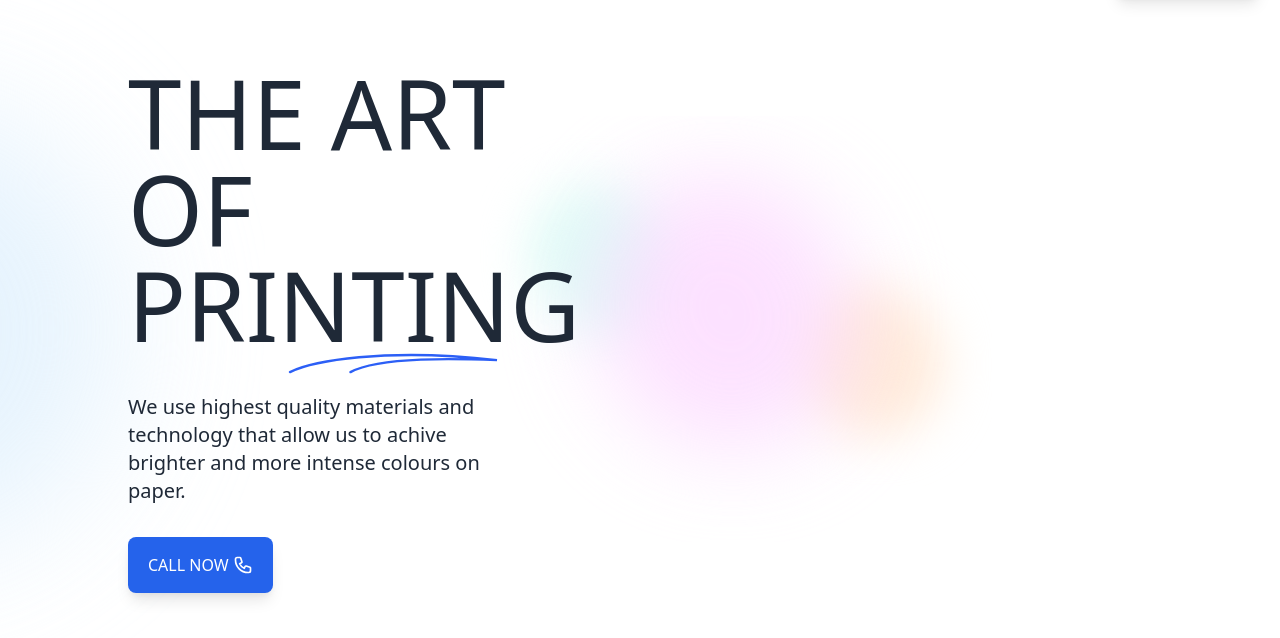
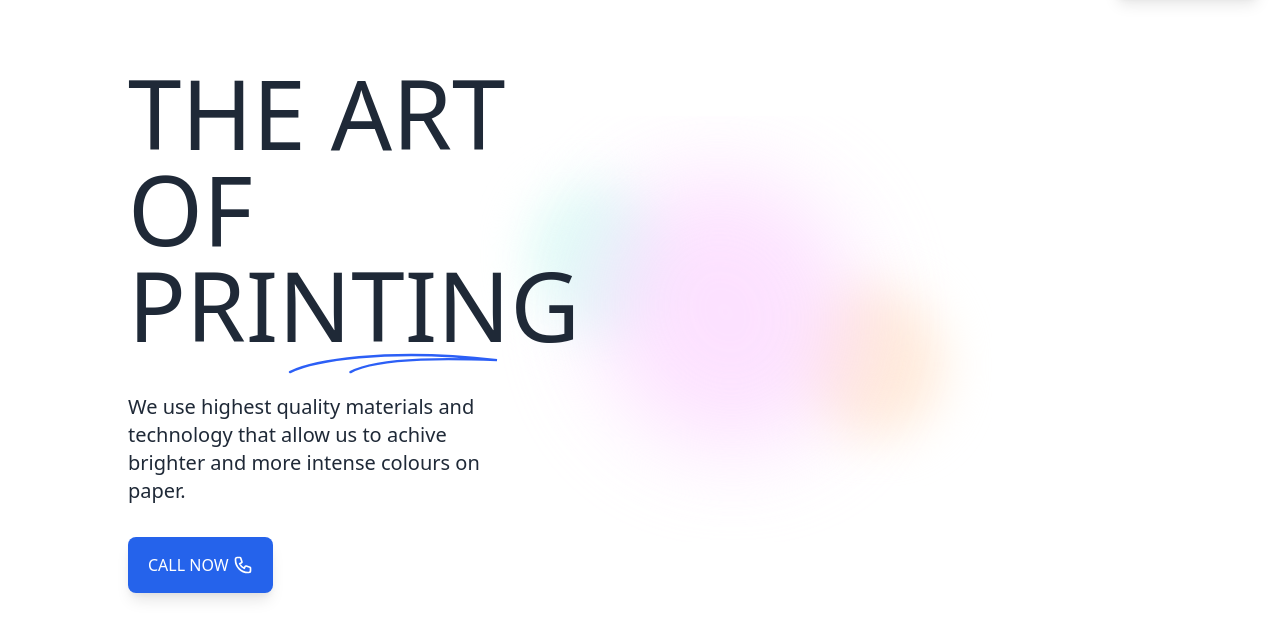
Before and after one commit to Centilllion/madhuriprinters, a Gatsby site: page / in a window 1280 px wide. Shown: the part 79-717 px from the top of the page. Built offline with nearby package versions, Linux system fonts and the light colour scheme; Gatsby itself is replaced by a stand-in of ours.

Commit message:
deleted sideblob image

```diff
--- a/src/pages/index.js
+++ b/src/pages/index.js
@@ -1,6 +1,5 @@
 import * as React from "react"
 import mainblob from '../images/main-blob.svg'
-import sideblob from '../images/side-blob.svg'
 import Header from './components/Header'
 
 // service image start
@@ -19,27 +18,6 @@ const IndexPage = () => {
   return (
     <div class="bg-white">
       <Header />
-      {/* header start */}
-    {/* <header class="text-gray-600 body-font">
-  <div class="container mx-auto flex flex-wrap p-5 flex-col md:flex-row items-center">
-    <a class="flex title-font font-medium items-center text-gray-900 mb-4 md:mb-0">
-      <svg xmlns="http://www.w3.org/2000/svg" fill="none" stroke="currentColor" stroke-linecap="round" stroke-linejoin="round" stroke-width="2" class="w-10 h-10 text-white p-2 bg-blue-500 rounded-full" viewBox="0 0 24 24">
-        <path d="M12 2L2 7l10 5 10-5-10-5zM2 17l10 5 10-5M2 12l10 5 10-5"></path>
-      </svg>
-      <span class="ml-1 lg:ml-3 text-xl">MadhuriPrinters</span>
-    </a>
-    <nav class="md:ml-auto sm:mr-0 md:mr-10 flex flex-wrap items-center text-base justify-center">
-      <a href ="/" class="mx-2 text-xl text-indigo-900 hover:text-blue-600">Home</a>
-      <a href ="#services" class="mx-2 text-xl text-indigo-900 hover:text-blue-600">Services</a>
-      <a href ="#about" class="mx-2 text-xl text-indigo-900 hover:text-blue-600">About</a>
-    </nav>
-    <button href="#" class="hidden md:flex items-center btn-blue">
-      CALL NOW <svg class="w-5 h-5 ml-1" fill="none" stroke="currentColor" viewBox="0 0 24 24" xmlns="http://www.w3.org/2000/svg"><path stroke-linecap="round" stroke-linejoin="round" stroke-width="2" d="M3 5a2 2 0 012-2h3.28a1 1 0 01.948.684l1.498 4.493a1 1 0 01-.502 1.21l-2.257 1.13a11.042 11.042 0 005.516 5.516l1.13-2.257a1 1 0 011.21-.502l4.493 1.498a1 1 0 01.684.949V19a2 2 0 01-2 2h-1C9.716 21 3 14.284 3 6V5z"></path></svg>
-    </button>
-  </div>
-</header> */}
-{/* header end */}
-
 
 {/* hero start */}
 <section class="text-gray-800 body-font">
@@ -59,7 +37,6 @@ const IndexPage = () => {
     <div class="absolute md:left-80 lg:relative lg:-left-40 lg:max-w-4xl lg:w-full md:w-1/2 w-5/6 z-0">
       <img class="object-cover object-center rounded" alt="blob effect" src={mainblob} />
     </div>
-    <img class="absolute z-0 left-0 object-cover object-center rounded" alt="blob effect" src={sideblob} />
   </div>
 
 </section>
```
Also changed, not shown: src/images/side-blob.svg (deleted).
